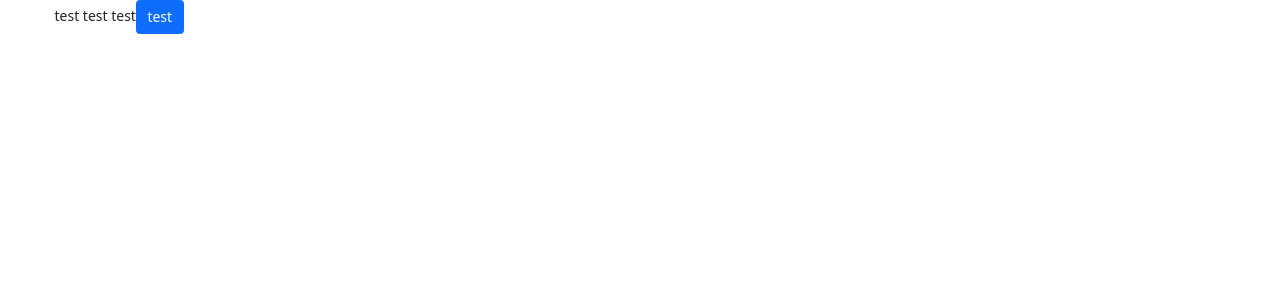
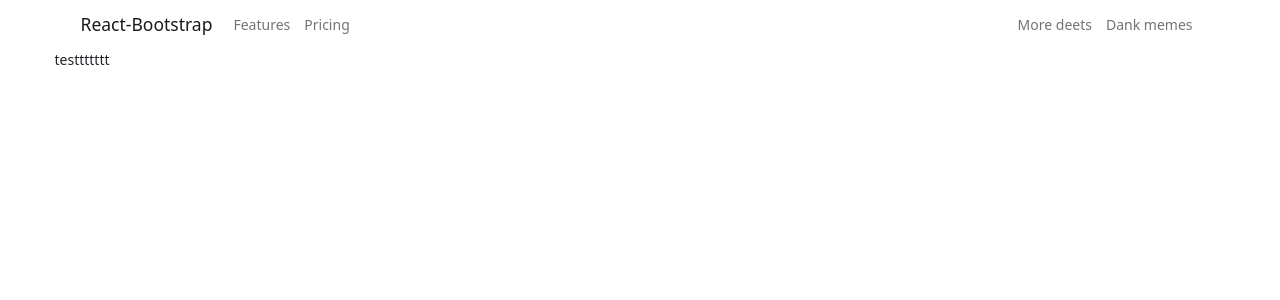
Before and after one commit to MariiaUdovytska/React-Online-store-Gidrotsikly, a React (Create React App) app in the folder react-online-store-gidrotsikly/: page / in a window 1280 px wide. Shown: the top 300 px of the page. Built offline with nearby package versions, Linux system fonts and the light colour scheme.

Commit message:
add bootstrap & found a way to add inputs when the burger is expanded

```diff
--- a/react-online-store-gidrotsikly/src/FullScreen.js
+++ b/react-online-store-gidrotsikly/src/FullScreen.js
@@ -1,6 +1,7 @@
 import React from 'react';
 import './css/fullScreen.css';
-import {Button} from 'react-bootstrap';
+
+import NavBarBootstrap from './NavBarBootstrap';
 
 
 
@@ -12,9 +13,9 @@
 	render(){
 		return(
 			<section className='full-screen containerM'>
-				<div className='.full-screen__body'>
-				test test test
-					<Button variant='primary'>test</Button>
+				<div className='full-screen__body'>
+					<NavBarBootstrap/>
+					testtttttt
 				</div>
 			</section>
 		)
--- /dev/null
+++ b/react-online-store-gidrotsikly/src/NavBarBootstrap.js
@@ -0,0 +1,46 @@
+import React from 'react';
+import './css/navBar.css';
+import {Navbar, Nav, Container} from 'react-bootstrap';
+
+
+class NavBarBootstrap extends React.Component {
+	constructor(props) {
+		super(props);
+		this.state = {expendedM: false}
+	}
+
+	listenerToggle = (expanded)=> {
+		this.setState({
+			expendedM: expanded
+		});
+	}
+
+	render(){
+		return(
+			<div className='nav-bar'>
+				<Navbar collapseOnSelect expand="lg" variant="light" onToggle={this.listenerToggle}>
+					<Container>
+						<Navbar.Brand href="#home">React-Bootstrap</Navbar.Brand>
+						<Navbar.Toggle aria-controls="responsive-navbar-nav" />
+						<Navbar.Collapse id="responsive-navbar-nav">
+							<Nav className="me-auto">
+								<Nav.Link href="#features">Features</Nav.Link>
+								<Nav.Link href="#pricing">Pricing</Nav.Link>
+								{this.state.expendedM === true ? <Nav.Link href="#pricing">TEST</Nav.Link> : ''}
+
+							</Nav>
+							<Nav>
+								<Nav.Link href="#deets">More deets</Nav.Link>
+								<Nav.Link eventKey={2} href="#memes">
+								Dank memes
+								</Nav.Link>
+							</Nav>
+						</Navbar.Collapse>
+					</Container>
+				</Navbar>
+			</div>
+		)
+	}
+}
+
+export default NavBarBootstrap;
--- /dev/null
+++ b/react-online-store-gidrotsikly/src/css/navBar.css
@@ -0,0 +1 @@
+.nav-bar{}
```
